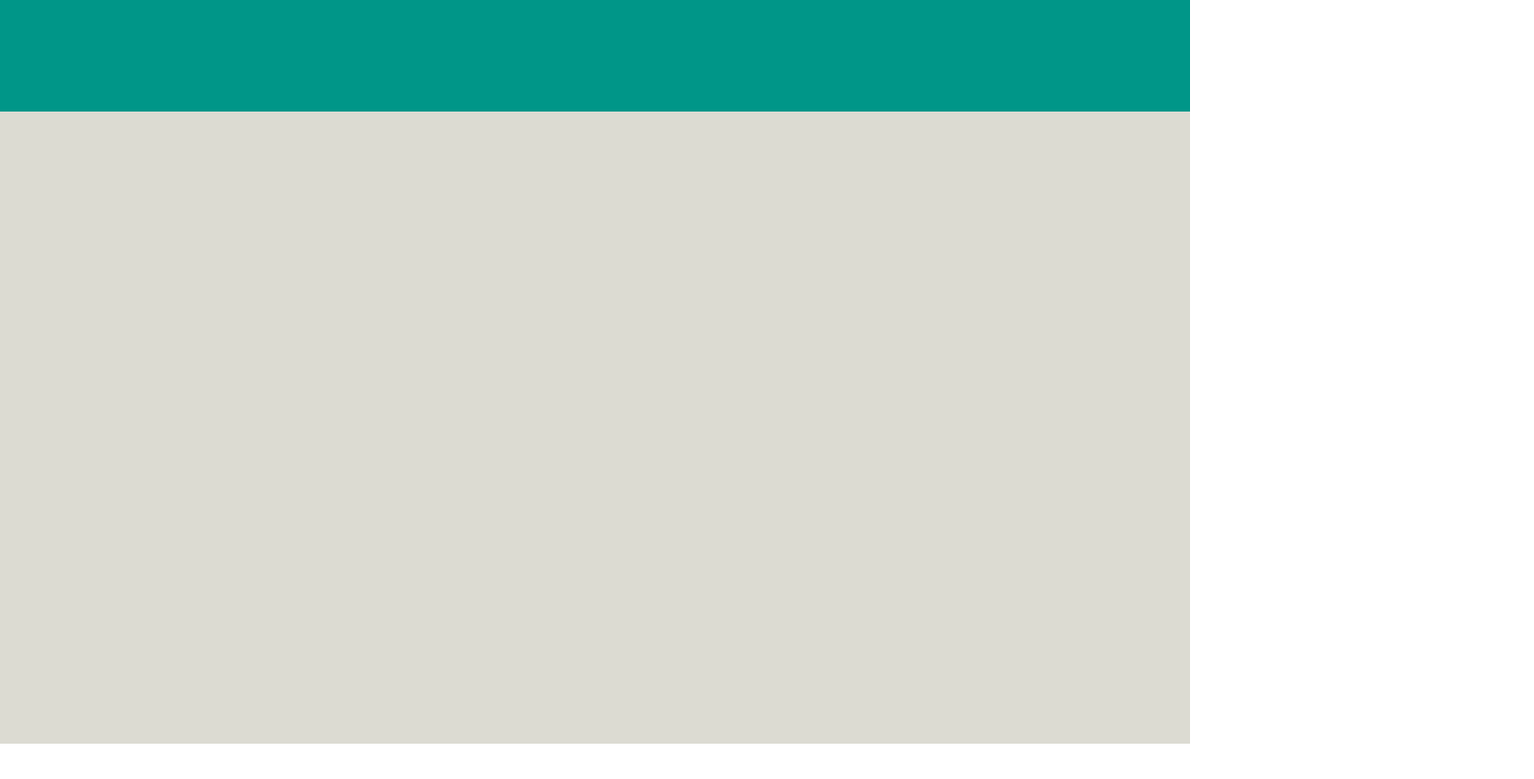
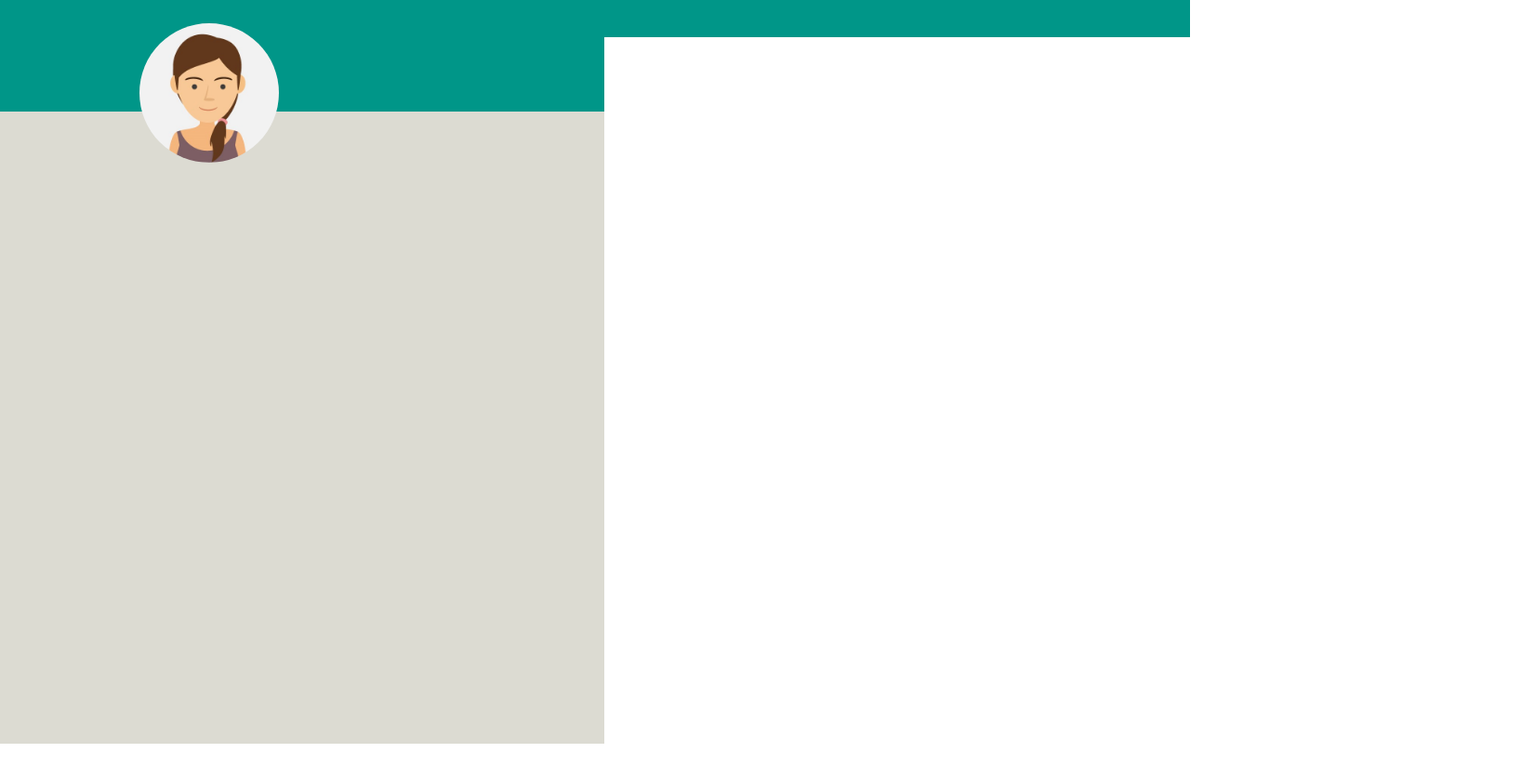
Before and after one commit to francescodev1990/vue-boolzapp, a plain HTML site: page index.html in a window 1280 px wide. Shown: the whole page at 93% size, 1650 px wide, since content can reach past the window. Before the commit the page ends 800 px from the top, so only its background shows below. Drawn offline with nearby package versions, Linux system fonts and the light colour scheme.

Commit message:
styled in progress

```diff
--- a/css/style.css
+++ b/css/style.css
@@ -1,19 +1,34 @@
-*{
+* {
     margin: 0;
     padding: 0;
     box-sizing: 0;
 }
-#app{
+
+#app {
     width: auto;
     height: 100vh;
     background-color: #009688;
     background-image:
-      linear-gradient(
-        to bottom,
-        #009688,
-        #009688 15%,
-        #DCDBD2 15%,
-        #DCDBD2 85%,
-        #DCDBD2 85%
-    );
+        linear-gradient(to bottom,
+            #009688,
+            #009688 15%,
+            #DCDBD2 15%,
+            #DCDBD2 85%,
+            #DCDBD2 85%);
 }
+
+.io {
+    width: 150px;
+    border-radius: 100%;
+    margin-top: 25px;
+    margin-left: 150px;
+}
+
+.main-windows {
+    width: 1000px;
+    height: 991px;
+    background-color: white;
+    margin-left: 650px;
+    position: absolute;
+    top: 40px;
+}
--- a/index.html
+++ b/index.html
@@ -1,5 +1,6 @@
 <!DOCTYPE html>
 <html lang="en">
+
 <head>
     <meta charset="UTF-8">
     <meta http-equiv="X-UA-Compatible" content="IE=edge">
@@ -9,20 +10,22 @@
     <script src="https://kit.fontawesome.com/5bbb51be4c.js" crossorigin="anonymous"></script>
     <title>Document</title>
 </head>
+
 <body>
     <div id="app">
+        <div class="container">
+            <div class="sidebar">
+                <div class="top-bar">
+                    <div class="img-principal">
+                        <img class="io" src="./assets/avatar_io.jpg">
+                    </div>
+                </div>
+                <div class="main-windows">
 
-        <!-- CONTENITORE DEI CONTATTI
-         ----------------------------->
-        <div class="container-contact">
-
+                </div>
+            </div>
         </div>
 
-        <!-- CONTENITORE DEI MESSAGGI
-         ----------------------------->
-        <div class="container-message">
-
-        </div>
 
     </div>
 
@@ -35,4 +38,5 @@
     <script src="https://unpkg.com/vue@3/dist/vue.global.js"></script>
     <script type="text/javascript" src="./js/script.js"></script>
 </body>
+
 </html>
```
